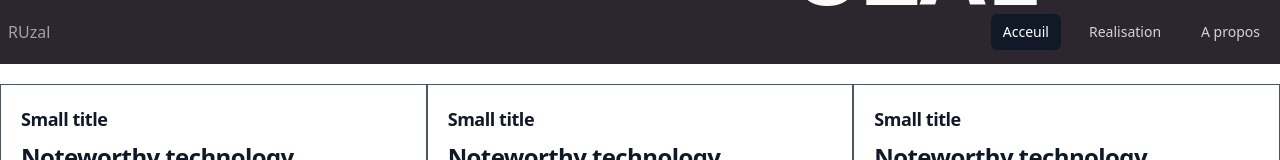
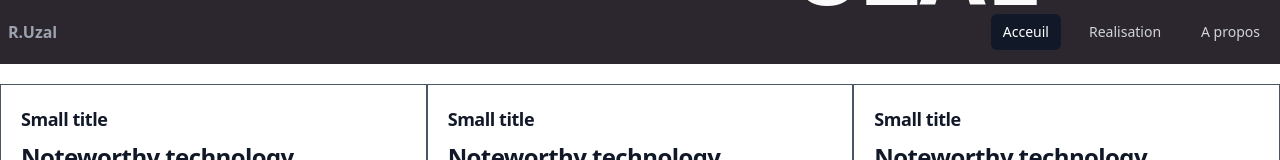
Before and after one commit to aureliengremy/ruzal-website, a React (Create React App) app: page /home in a window 1280 px wide. Shown: the top 160 px of the page. Built offline with nearby package versions, Linux system fonts and the light colour scheme.

Commit message:
create common component Layout with bgColor and Container div

```diff
--- /dev/null
+++ b/src/common/Layout/Layout.js
@@ -0,0 +1,13 @@
+import React from 'react'
+
+const Layout = ({children, bgColor, moreClassWithContainer}) => {
+  return (
+    <div className={bgColor}>
+        <div className={`container m-auto ${moreClassWithContainer}`}>
+            {children}
+        </div>
+    </div>
+  )
+}
+
+export default Layout
--- a/src/common/Navigation/Navbars.js
+++ b/src/common/Navigation/Navbars.js
@@ -45,7 +45,7 @@ const Navbars = () => {
                         src=""
                         alt=""
                     /> */}
-                                <p className="text-gray-400">RUzal</p>
+                                <p className="text-gray-400 font-bold">R.Uzal</p>
                             </div>
                             <div className="hidden sm:ml-auto sm:block">
                                 <div className="flex space-x-4">
```
